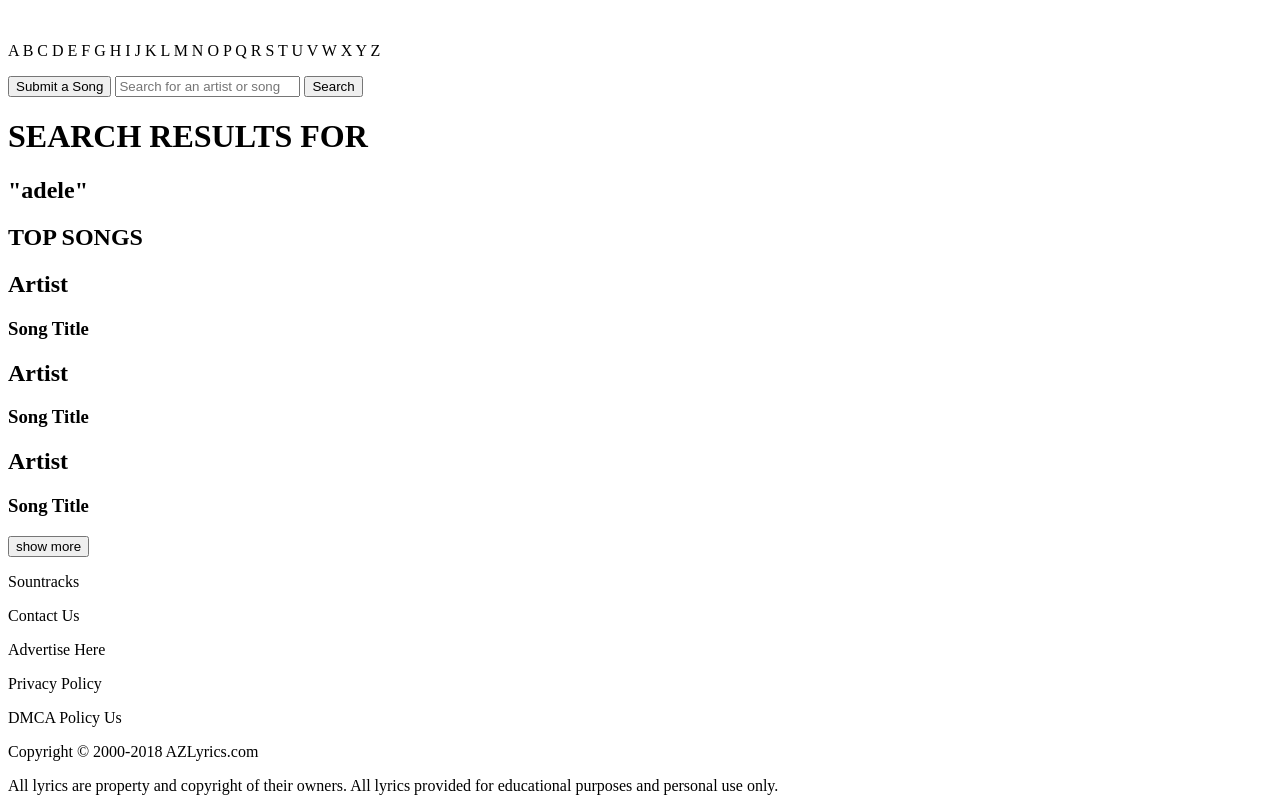
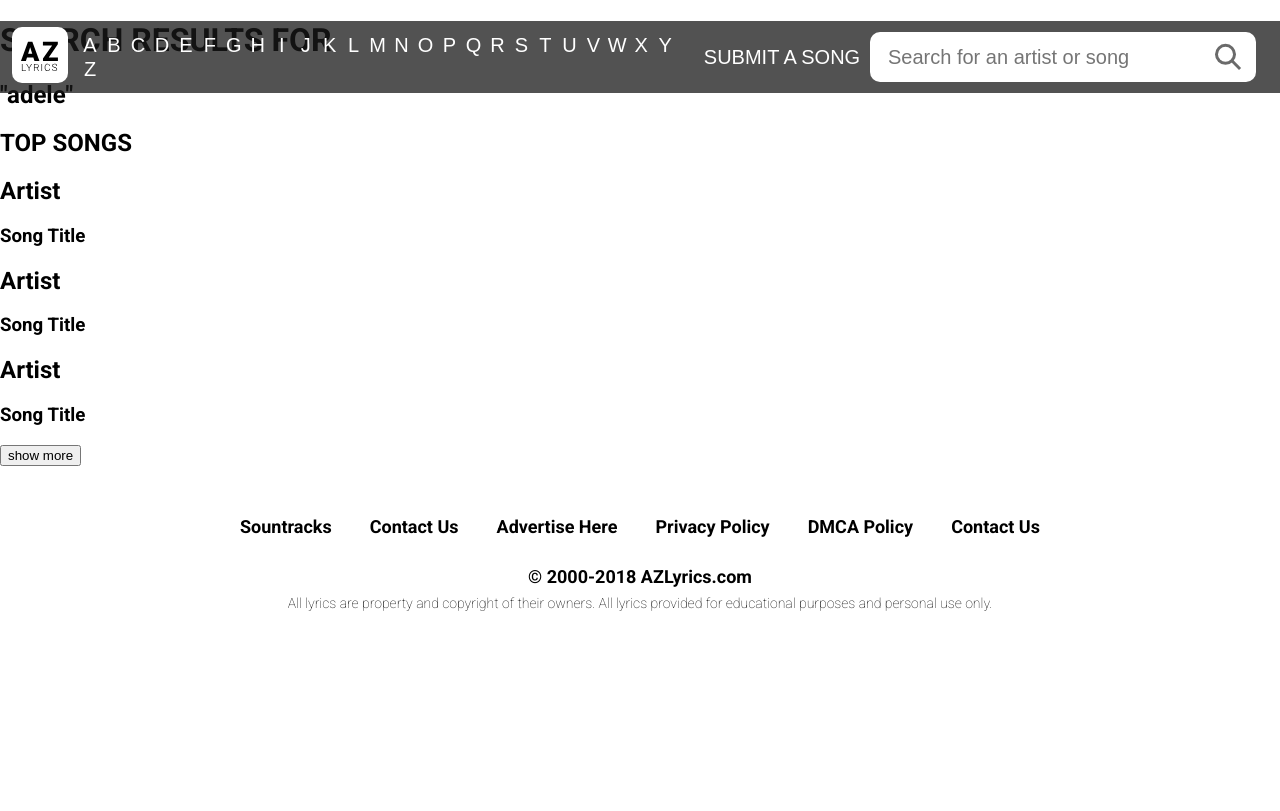
Before and after one commit to ABFranco/WDD-Project-1, a plain HTML site: page search.html in a window 1280 px wide. Drawn offline with Linux system fonts and the light colour scheme.

Commit message:
homepage done

```diff
--- a/assets/styles_index.css
+++ b/assets/styles_index.css
@@ -17,6 +17,7 @@ body {
   position: fixed;
   padding: 0px;
   margin: 0px;
+  z-index: 10;
 }
 
 .header #left {
@@ -114,8 +115,10 @@ body {
   left: 15%;
 }
 
+/* ------ end of navbar ----- */
+
 .title {
-  background: url(images/drakegif.gif); /*#1e2849;*/
+  background: url(images/drakegif.gif);
   background-repeat: no-repeat;
   background-size: 100%;
   width: 100%;
@@ -225,6 +228,7 @@ body {
   margin: 25px;
   transition: 250ms;
   cursor: pointer;
+  background: #000;
 }
 
 .box:hover {
@@ -240,17 +244,24 @@ body {
   align-items: center;
   justify-content: center;
   color: white;
-  text-shadow: -1px -1px 0 #000, 1px -1px 0 #000, -1px 1px 0 #000,
-    1px 1px 0 #000;
+  background: rgba(25, 25, 25, 0.5);
+  /*text-shadow: -1px -1px 0 #000, 1px -1px 0 #000, -1px 1px 0 #000,
+    1px 1px 0 #000;*/
+  transition: 250ms;
+}
+
+.choice:hover {
+  background: rgba(25, 25, 25, 0.75);
+  transition: 250ms;
 }
 
 .choice h2 {
-  font-size: 36px;
+  font-size: 40px;
   font-weight: 400;
 }
 
 .choice h3 {
-  font-size: 24px;
+  font-size: 32px;
   font-weight: 100;
 }
 
@@ -275,22 +286,22 @@ body {
 }
 
 #fifth {
-  background: url(images/19.jpg);
+  background: url(images/trip.jpg);
   background-size: 100%;
 }
 
 #sixth {
-  background: url(images/21.jpg);
+  background: url(images/american_teen.jpeg);
   background-size: 100%;
 }
 
 #seventh {
-  background: url(images/25.jpg);
+  background: url(images/black_panther.jpeg);
   background-size: 100%;
 }
 
 #eigth {
-  background: url(images/royalhall.jpg);
+  background: url(images/hello.png);
   background-size: 100%;
 }
 
@@ -331,13 +342,17 @@ body {
 }
 
 #footer-row {
-  width: 700px;
+  width: 800px;
   display: flex;
   flex-direction: row;
-  justify-content: space-evenly;
+  justify-content: space-between;
   align-items: center;
   font-weight: bold;
   font-size: 18px;
+}
+
+.footer #footer-row p:hover {
+  cursor: pointer;
 }
 
 .footer #bottom {
--- /dev/null
+++ b/assets/styles_search.css
@@ -0,0 +1,165 @@
+body {
+  margin: 0px;
+  padding: 0px;
+  font-family: "Roboto";
+}
+
+.header {
+  width: 100%;
+  height: 72px;
+  background-color: rgba(25, 25, 25, 0.75);
+  display: flex;
+  flex-direction: row;
+  justify-content: space-between;
+  align-items: center;
+  color: white;
+
+  position: fixed;
+  padding: 0px;
+  margin: 0px;
+  z-index: 10;
+}
+
+.header #left {
+  display: flex;
+  flex-direction: row;
+  justify-content: space-around;
+  align-items: center;
+}
+
+.header #logo {
+  margin: 12px;
+}
+
+.header #letters button {
+  height: 24px;
+  width: 20px;
+  padding: 0px;
+  margin: 0px;
+  background: none;
+  box-shadow: none;
+  border: 0px;
+  border-radius: 8px;
+  color: white;
+  font-size: 20px;
+  transition: 250ms;
+}
+
+.header #letters button:hover {
+  background-color: gray;
+  transition: 250ms;
+  cursor: pointer;
+}
+
+.header #right {
+  display: flex;
+  flex-direction: row;
+  justify-content: space-around;
+  align-items: center;
+  margin-right: 24px;
+}
+
+.header #right button {
+  height: 40px;
+  width: 160px;
+  padding: 0px;
+  margin: 8px;
+  background: none;
+  box-shadow: none;
+  border: 0px;
+  border-radius: 50px;
+  color: white;
+  font-size: 20px;
+  transition: 250ms;
+}
+
+.header #right button:hover {
+  background-color: gray;
+  transition: 250ms;
+  cursor: pointer;
+}
+
+.header #right #input {
+  display: flex;
+  flex-direction: row;
+  justify-content: flex-start;
+  align-items: center;
+}
+
+.header #right input {
+  height: 48px;
+  width: 330px;
+  margin: 0px;
+  border-radius: 10px 0px 0px 10px;
+  border: 10px;
+  box-shadow: none;
+  background: white;
+  font-size: 20px;
+  text-indent: 16px;
+}
+
+.header #right #search {
+  height: 50px;
+  width: 48px;
+  border-radius: 0px 10px 10px 0px;
+  background: white;
+  margin-right: 24px;
+  padding-left: 4px;
+  margin: 0px;
+}
+
+.header #right #search img {
+  position: relative;
+  top: 50%;
+  transform: translateY(-50%);
+  left: 15%;
+}
+
+/* ------ end of navbar ----- */
+
+/* --------footer--------*/
+.footer {
+  display: flex;
+  flex-direction: column;
+  justify-content: center;
+  align-items: center;
+  margin-top: 32px;
+  margin-bottom: 32px;
+}
+
+#footer-row {
+  width: 800px;
+  display: flex;
+  flex-direction: row;
+  justify-content: space-between;
+  align-items: center;
+  font-weight: bold;
+  font-size: 18px;
+}
+
+.footer #footer-row p:hover {
+  cursor: pointer;
+}
+
+.footer #bottom {
+  display: flex;
+  height: 56px;
+  flex-direction: column;
+  justify-content: end;
+  align-items: center;
+}
+
+.footer #bottom p {
+  margin: 0px;
+  margin-top: 8px;
+}
+
+#copyright {
+  font-size: 18px;
+  font-weight: bold;
+}
+
+#ownership {
+  font-size: 14px;
+  font-weight: 100;
+}
--- a/search.html
+++ b/search.html
@@ -4,15 +4,54 @@
 <head>
     <meta charset="utf-8" />
     <title>Search</title>
+    <link rel="stylesheet" href="assets/styles_search.css">
+    <link href="https://fonts.googleapis.com/css?family=Roboto:100,400,700" rel="stylesheet">
 </head>
 
 <body>
-    <div id="header">
-        <img id="logo" src="" />
-        <p>A B C D E F G H I J K L M N O P Q R S T U V W X Y Z</p>
-        <button>Submit a Song</button>
-        <input type="text" placeholder="Search for an artist or song">
-        <button>Search</button>
+    <div class="header">
+        <div id="left">
+            <a id="logo" href="index.html"><img src="assets/images/logo.svg" /></a>
+            <div id="letters">
+                <button>A</button>
+                <button>B</button>
+                <button>C</button>
+                <button>D</button>
+                <button>E</button>
+                <button>F</button>
+                <button>G</button>
+                <button>H</button>
+                <button>I</button>
+                <button>J</button>
+                <button>K</button>
+                <button>L</button>
+                <button>M</button>
+                <button>N</button>
+                <button>O</button>
+                <button>P</button>
+                <button>Q</button>
+                <button>R</button>
+                <button>S</button>
+                <button>T</button>
+                <button>U</button>
+                <button>V</button>
+                <button>W</button>
+                <button>X</button>
+                <button>Y</button>
+                <button>Z</button>
+            </div>
+        </div>
+
+
+        <div id="right">
+            <button>SUBMIT A SONG</button>
+            <div id="input">
+                <input type="text" placeholder="Search for an artist or song">
+                <a id="search" href="search.html"><img src="assets/images/search.svg" /></a>
+            </div>
+
+        </div>
+
     </div>
 
     <div id="title">
@@ -49,17 +88,21 @@
 
         <button>show more</button>
 
-        <div id="footer">
-            <div class="footer-row">
+        <div class="footer">
+            <div id="footer-row">
                 <p>Sountracks</p>
                 <p>Contact Us</p>
                 <p>Advertise Here</p>
                 <p>Privacy Policy</p>
-                <p>DMCA Policy Us</p>
+                <p>DMCA Policy</p>
+                <p>Contact Us</p>
             </div>
-            <p>Copyright © 2000-2018 AZLyrics.com</p>
-            <p>All lyrics are property and copyright of their owners.
-                All lyrics provided for educational purposes and personal use only.</p>
+            <div id="bottom">
+                <p id="copyright">© 2000-2018 AZLyrics.com</p>
+                <p id="ownership">All lyrics are property and copyright of their owners.
+                    All lyrics provided for educational purposes and personal use only.</p>
+            </div>
+
 
         </div>
 </body>
```
Also changed, not shown: index.html (+20 -19 lines), assets/images/american_teen.jpeg (added), assets/images/black_panther.jpeg (added), assets/images/hello.png (added), assets/images/trip.jpg (added).
